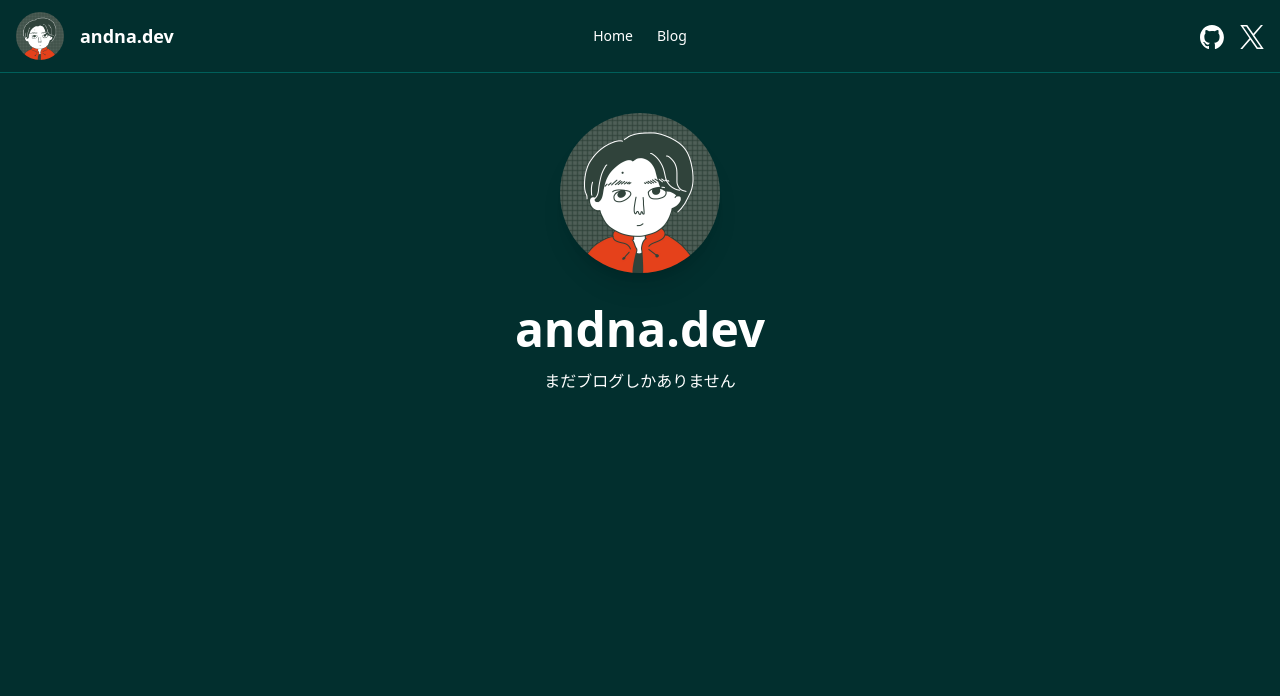
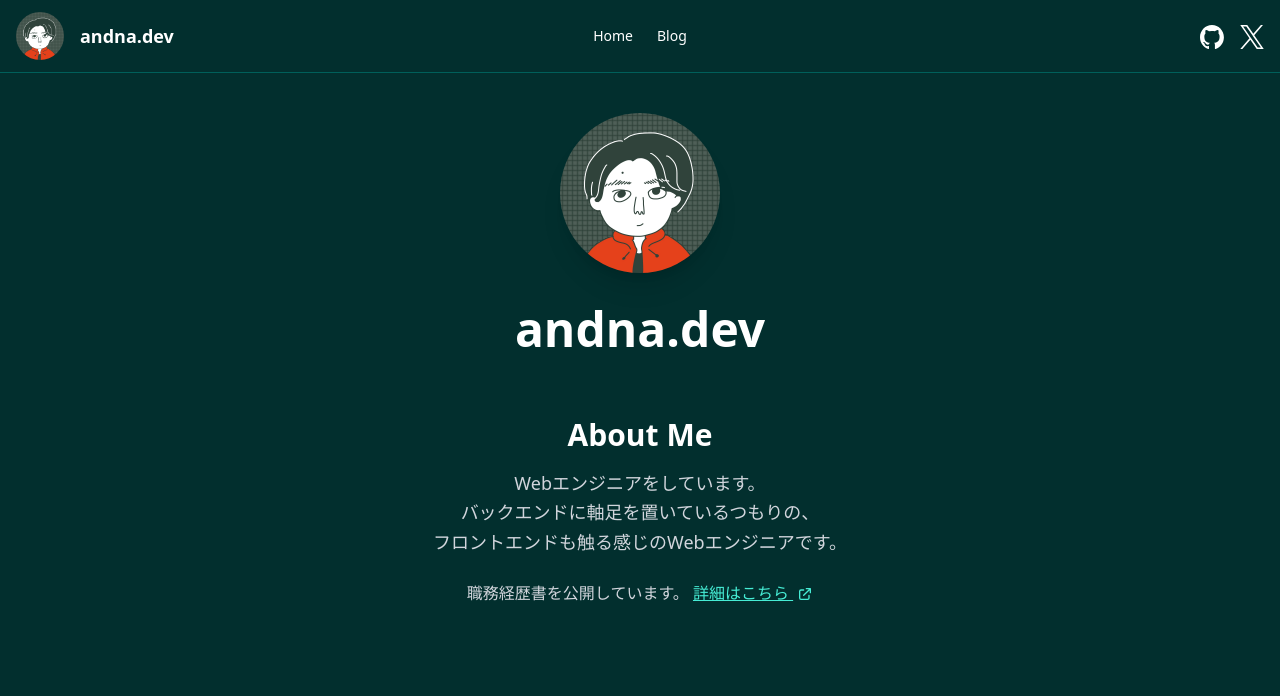
Before and after one commit to andnandna/andna.dev, an Astro site: page / in a window 1280 px wide. Built offline with nearby package versions, Linux system fonts and the light colour scheme; Astro itself is replaced by a stand-in of ours.

Commit message:
add about me

```diff
--- a/src/components/SocialLinks.astro
+++ b/src/components/SocialLinks.astro
@@ -10,7 +10,7 @@
     class="group"
   >
     <img
-      src="/github-mark-white.svg"
+      src="/logo/github-mark-white.svg"
       alt="GitHub"
       class="w-6 h-6 inline group-hover:brightness-150 group-hover:drop-shadow-[0_0_6px_theme('colors.teal.500')] transition"
     />
@@ -22,7 +22,7 @@
     class="group"
   >
     <img
-      src="/x-logo.svg"
+      src="/logo/x-logo.svg"
       alt="X"
       class="w-6 h-6 inline group-hover:brightness-150 group-hover:drop-shadow-[0_0_6px_theme('colors.teal.500')] transition"
     />
--- a/src/pages/index.astro
+++ b/src/pages/index.astro
@@ -16,6 +16,41 @@ const pageTitle = "andna.dev"
       />
     </div>
     <h1 class="text-5xl font-bold text-white mb-4">andna.dev</h1>
-    まだブログしかありません
+
+    <section class="max-w-2xl mx-auto mt-12 mb-12">
+      <h2 class="text-3xl font-semibold text-white mb-4">About Me</h2>
+      <p class="text-gray-300 text-lg leading-relaxed">
+        Webエンジニアをしています。<br />
+        バックエンドに軸足を置いているつもりの、<br />
+        フロントエンドも触る感じのWebエンジニアです。
+      </p>
+      <div class="mt-6 text-gray-300">
+        <p>
+          職務経歴書を公開しています。
+          <a
+            href="https://andnandna.github.io/resume/"
+            target="_blank"
+            rel="noopener noreferrer"
+            class="text-teal-300 hover:text-teal-500 transition-colors underline"
+          >
+            詳細はこちら
+            <svg
+              xmlns="http://www.w3.org/2000/svg"
+              class="h-4 w-4 inline-block ml-1"
+              fill="none"
+              viewBox="0 0 24 24"
+              stroke="currentColor"
+            >
+              <path
+                stroke-linecap="round"
+                stroke-linejoin="round"
+                stroke-width={2}
+                d="M10 6H6a2 2 0 00-2 2v10a2 2 0 002 2h10a2 2 0 002-2v-4M14 4h6m0 0v6m0-6L10 14"
+              ></path>
+            </svg>
+          </a>
+        </p>
+      </div>
+    </section>
   </main>
 </BaseLayout>
```
Also changed, not shown: public/logo/github-mark-white.svg (renamed from public/github-mark-white.svg), public/logo/x-logo.svg (renamed from public/x-logo.svg).
